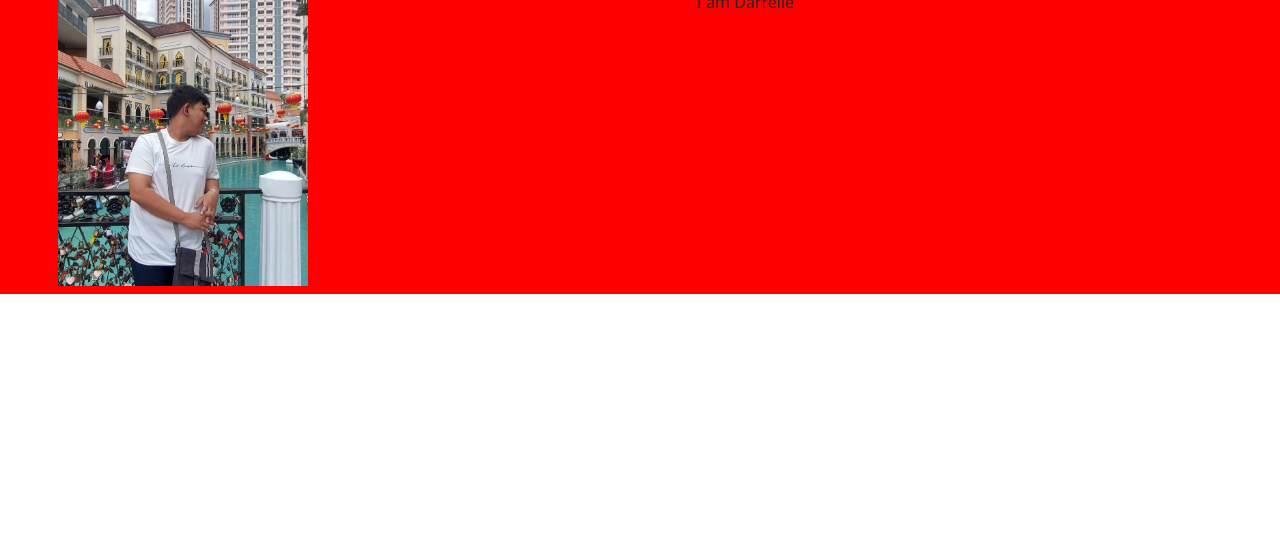
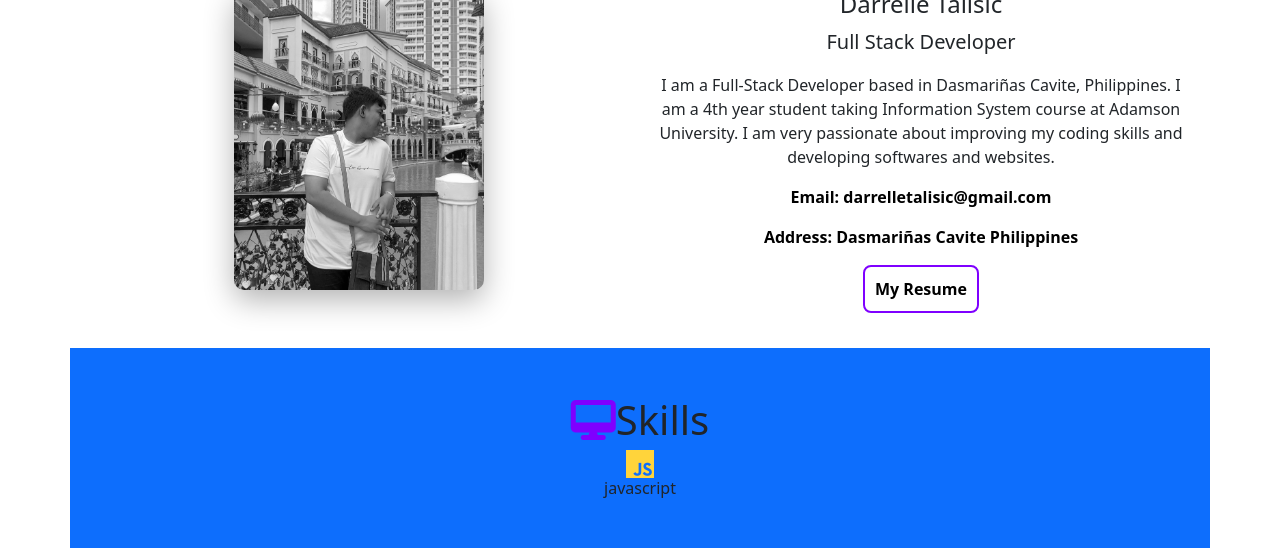
Before and after one commit to 0ALERIA0/Portfolio, a plain HTML site: page index.html in a window 1280 px wide. Shown: the part 630-1178 px from the top of the page. Before the commit the page ends 924 px from the top, so only its background shows below. Drawn offline with nearby package versions, Linux system fonts and the light colour scheme.

Commit message:
few changes added skills section

```diff
--- a/css/style.css
+++ b/css/style.css
@@ -51,11 +51,10 @@ html, body {
     }
 
     .btn-about {
-      margin-top: 20px;
-      background-color: #4f46e5;
+      background-color: rgb(127, 0, 255);
       color: white;
-      padding: 12px 30px;
-      border-radius: 30px;
+      padding: 10px;
+      border-radius: 10px;
     }
 
     .btn-about:hover {
@@ -81,7 +80,6 @@ html, body {
     .avatar {
       width: 400px;
       height: 400px;
-      background-color: #facc15;
       border-radius: 50%;
       overflow: hidden;
       display: flex;
@@ -107,7 +105,7 @@ html, body {
     /*about me section*/
 
     .about-me-section {
-      background-color: red;
+      background-color: white;
     }
 
     .me-span{
@@ -120,4 +118,68 @@ html, body {
       height: auto;
       display: block;
       margin: auto; /* centers the image */
+      border-radius: 20px;
     }
+
+    .tilt-container {
+      width: 300px;
+      height: 300px;
+      perspective: 1000px; /* Needed for 3D effect */
+      margin: 50px auto;
+    }
+
+    .tilt-img {
+      width: 100%;
+      height: 100%;
+      transform-style: preserve-3d;
+      border-radius: 10px;
+      box-shadow: 0 10px 30px rgba(0,0,0,0.3);
+      filter: grayscale(100%);
+      transition: filter 0.3s ease, transform 0.3s ease;
+      transform: scale(1);
+    }
+
+    .tilt-img:hover {
+      filter: grayscale(0%);
+      transform: scale(1.05);
+    }
+
+    .email, .address {
+      color: black;
+      font-weight: bold;
+    }
+
+    .about-me-message span {
+      color: rgb(0, 0, 0);
+    }
+
+.button-liquid {
+  position: relative;
+  padding: 10px;
+  font-size: 1rem;
+  font-weight: 600;
+  color: white;
+  background: none;
+  border: 2px solid rgb(127, 0, 255);
+  border-radius: 8px;
+  cursor: pointer;
+  overflow: hidden;
+  transition: all 0.3s ease;
+}
+
+.liquid {
+  background: linear-gradient(rgb(127, 0, 255) 0 0) no-repeat calc(200% - var(--p, 0%))
+    100% / 200% var(--p, 0.2em);
+  transition: 0.3s var(--t, 0s),
+    background-position 0.3s calc(0.3s - var(--t, 0s));
+}
+
+.liquid:hover {
+  --p: 100%;
+  --t: 0.3s;
+  color: #ffffff;
+}
+
+.my-resume {
+  color: black;
+}
--- a/index.html
+++ b/index.html
@@ -10,6 +10,7 @@
 <body>
 
     <div class="container-xxl p-0 content">
+
         <div id="particles-js"></div>
             <nav class="navbar navbar-expand-lg navbar-light">
             <div class="container-fluid">
@@ -46,7 +47,7 @@
             <div class="hero-left">
                 <h1>Hi There,<br> i'm Darrelle <span>Talisic</span></h1>
                 <p><strong>I Am Into</strong> <span class="highlight display-6" id="text"></span></p>
-                <a href="#about-me"><button class="btn btn-primary">About me<i class="fa-solid fa-arrow-down fa-lg mx-2"></i></button></a>
+                <a href="#about-me" class="btn-about"><button class="btn">About me<i class="fa-solid fa-arrow-down fa-lg mx-2"></i></button></a>
                 <div class="social-icons">
                     <a href=""><i class="fa-brands fa-linkedin fa-xl"></i></a>
                     <a href="#"><i class="fa-brands fa-square-github fa-xl"></i></a>
@@ -57,13 +58,41 @@
             </div>
         </div>
         <section id="about-me" class="about-me-section">
-            <div class="container text-center row p-2">
-                <h2 class="display"><i class="fa-solid fa-user fa-lg mx-1"></i><strong>About <span class="me-span">Me</span></strong></h2>
-                <div class="picture-me col-md-4 col-sm-12 text-center">
-                    <img src="asset/my-picture.jpg" alt="About Me" class="about-img">
+        <div class="container text-center">
+            <div class="row p-2">
+                <div class="col-12">
+                    <h2 class="display">
+                    <i class="fa-solid fa-user fa-2xs mx-1"></i><strong>About <span class="me-span">Me</span></strong>
+                    </h2>
                 </div>
-                <div class="about-me-message col-md-8 col-sm-12">
-                    <p>I am Darrelle </p>
+                <div class="picture-me col-md-6 col-sm-12 text-center tilt-container">
+                    <img src="asset/my-picture.jpg" alt="About Me" class="about-img tilt-img">
+                </div>
+                <div class="about-me-message col-md-6 col-sm-12 justify-content">
+                    <h4>Darrelle Talisic</h4>
+                    <p class="lead">Full Stack Developer</p>
+                    <p>I am a Full-Stack Developer based in Dasmariñas Cavite, Philippines. I am a 4th year student taking Information System course at Adamson University. I am very passionate about improving my coding skills and developing softwares and websites. </p>
+                    <p class="email">Email: <span>darrelletalisic@gmail.com</span></p>
+                    <p class="address">Address: <span>Dasmariñas Cavite Philippines</span></p>
+                    <button class="button-liquid liquid">
+                        <span class="my-resume">My Resume</span>
+                    </button>
+                </div>
+                </div>
+            </div>
+        </section>
+        <section class="skills-section">
+            <div class="container text-center p-5 bg-primary">
+                <h2 class="display-6"><i class="fa-solid fa-desktop" style="color: rgb(127, 0, 255);"></i>Skills</h2>
+                <div class="skills-grid row">
+                    <div class="skills-box">
+                        <div class="icon-skills">
+                            <i class="fa-brands fa-js fa-2xl" style="color: #FFD43B;"></i>
+                        </div>
+                        <div class="name-skills">
+                            javascript
+                        </div>
+                    </div>
                 </div>
             </div>
         </section>
--- a/javascript/javascript.js
+++ b/javascript/javascript.js
@@ -64,3 +64,24 @@ function deleteWriter() {
 
 // Initialize the animation
 typeWriter();
+
+ const container = document.querySelector('.tilt-container');
+  const image = document.querySelector('.tilt-img');
+
+  container.addEventListener('mousemove', (e) => {
+    const rect = container.getBoundingClientRect();
+    const x = e.clientX - rect.left; // x position within the element
+    const y = e.clientY - rect.top;  // y position within the element
+
+    const centerX = rect.width / 2;
+    const centerY = rect.height / 2;
+
+    const rotateX = ((y - centerY) / centerY) * 15; // 10 deg max
+    const rotateY = ((x - centerX) / centerX) * -15;
+
+    image.style.transform = `rotateX(${rotateX}deg) rotateY(${rotateY}deg)`;
+  });
+
+  container.addEventListener('mouseleave', () => {
+    image.style.transform = `rotateX(0deg) rotateY(0deg)`;
+  });
```
